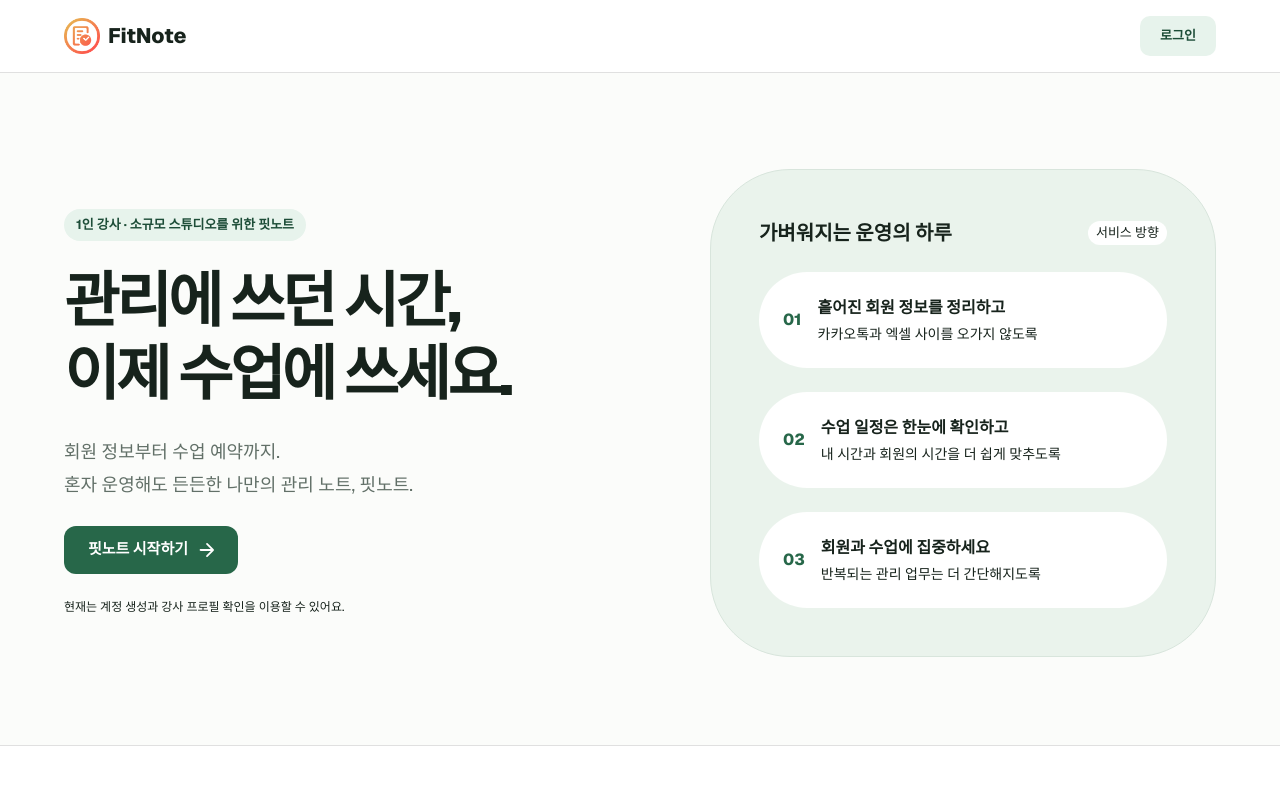
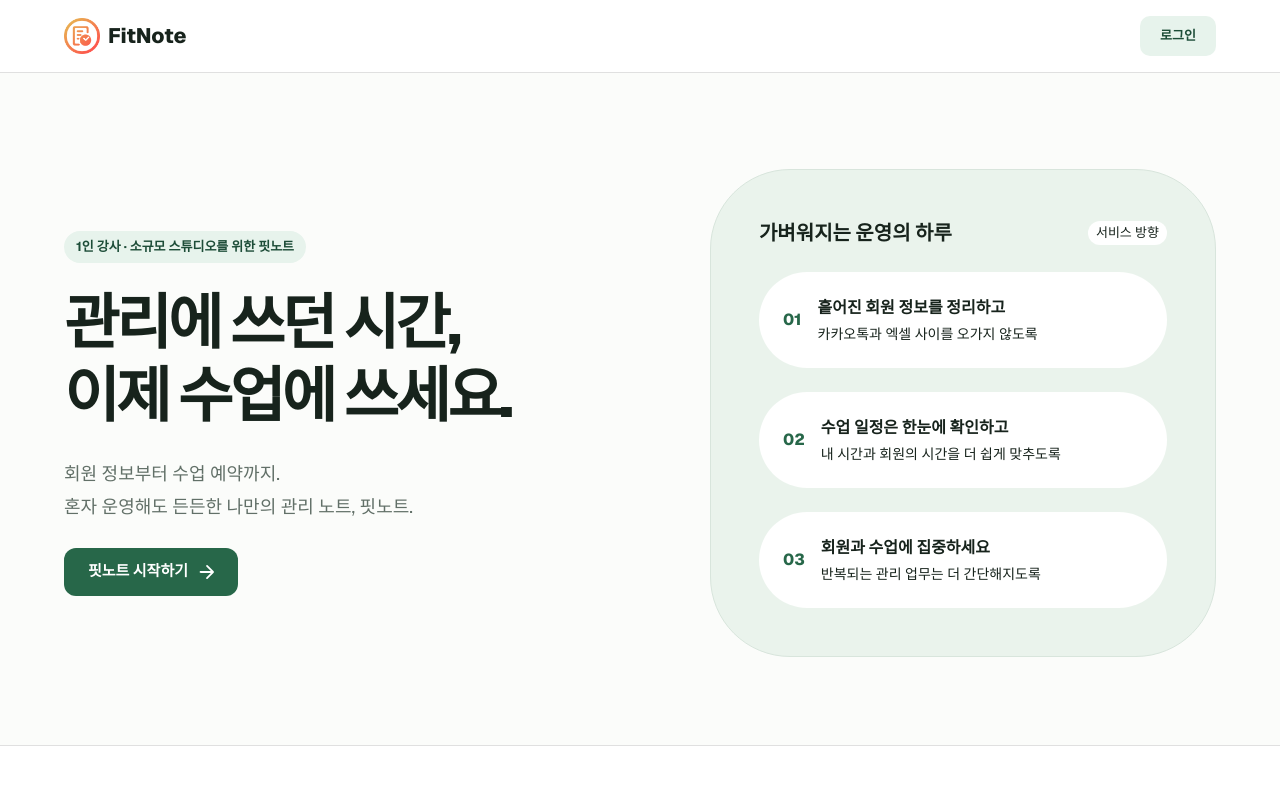
Before and after one commit to HongDongk/fitnote, a Next.js app: page / in a window 1280 px wide. Shown: the top 800 px of the page. Built offline with nearby package versions, Linux system fonts and the light colour scheme; no server answers; what @mui/material-nextjs would draw is missing.

Commit message:
[FIX] 불필요 문구제거

```diff
--- a/src/app/page.tsx
+++ b/src/app/page.tsx
@@ -140,9 +140,6 @@ export default async function HomePage() {
               >
                 핏노트 시작하기
               </Button>
-              <Typography variant="caption" color="text.secondary">
-                현재는 계정 생성과 강사 프로필 확인을 이용할 수 있어요.
-              </Typography>
             </Stack>
 
             <Paper
```
